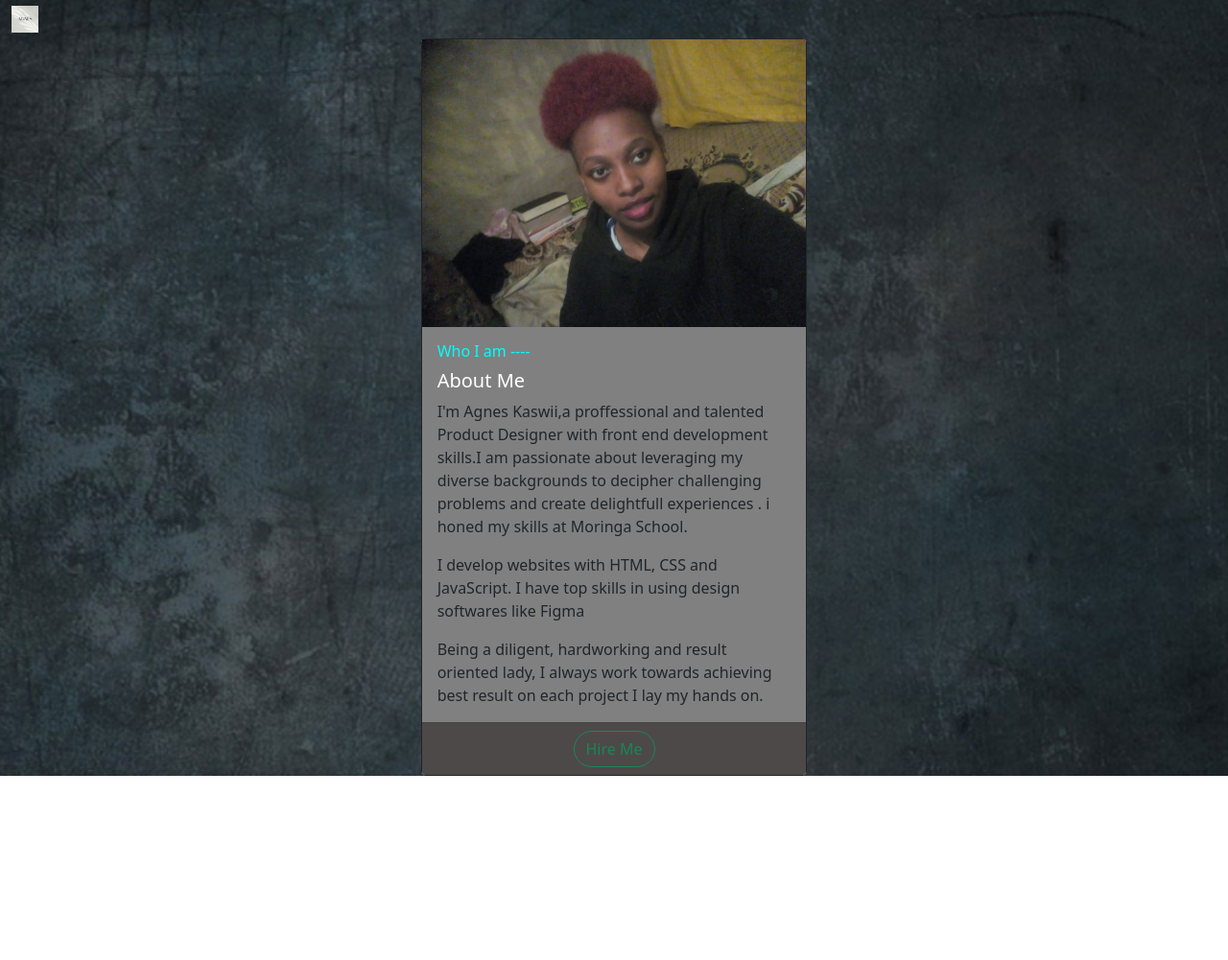
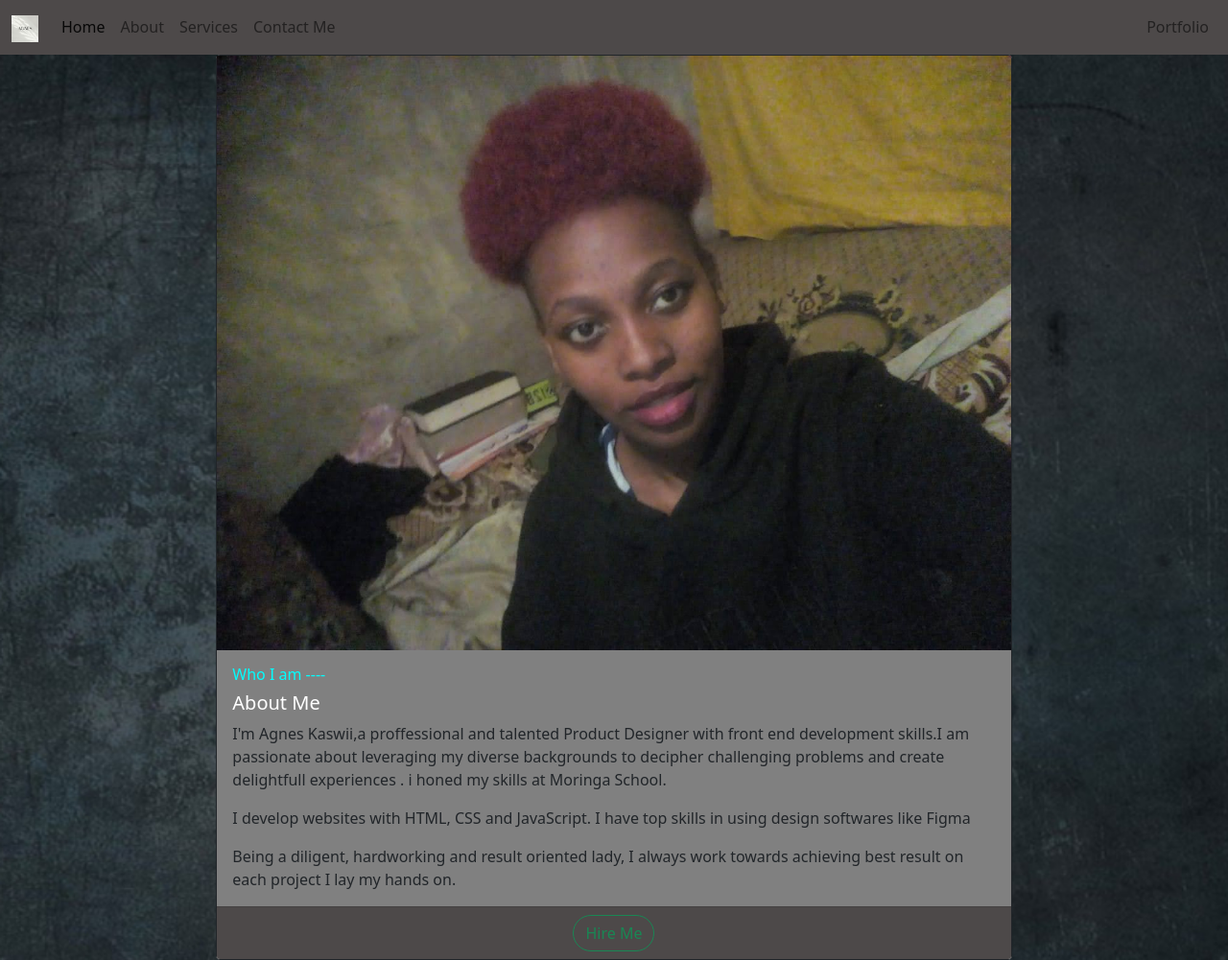
Before and after one commit to cheeks-cloud/Myportfolio, a plain HTML site: page about.html in a window 1280 px wide. Shown: the whole page at 96% size. Before the commit the page ends 809 px from the top, so only its background shows below. Drawn offline with nearby package versions, Linux system fonts and the light colour scheme.

Commit message:
adding the about page

```diff
--- a/about.html
+++ b/about.html
@@ -6,13 +6,16 @@
   <meta name="viewport" content="width=device-width, initial-scale=1.0">
   <link href="https://cdn.jsdelivr.net/npm/bootstrap@5.1.3/dist/css/bootstrap.min.css" rel="stylesheet" integrity="sha384-1BmE4kWBq78iYhFldvKuhfTAU6auU8tT94WrHftjDbrCEXSU1oBoqyl2QvZ6jIW3" crossorigin="anonymous">
   <link rel="stylesheet" href="https://cdn.jsdelivr.net/npm/bootstrap-icons@1.5.0/font/bootstrap-icons.css">
+  <link rel="stylesheet" href="path/to/font-awesome/css/font-awesome.min.css">
   <link rel="stylesheet" href="style.css" type="text/css">
   <title>Portfolio</title>
+
 </head>
 <body>
+  <nav class="navbar sticky-top navbar-expand-lg navbar-light">
     <div class="container-fluid">
         <a href="#" class="navbar-brand">
-        <img src="./Images/logo.jpg" height="28" alt="nVIDIA">
+            <img src="./Images/logo.jpg" height="28" alt="Agnes">
         </a>
         <button type="button" class="navbar-toggler" data-bs-toggle="collapse" data-bs-target="#navbarCollapse">
             <span class="navbar-toggler-icon"></span>
@@ -22,11 +25,11 @@
                 <a href="index.html" class="nav-item nav-link active">Home</a>
                 <a href="about.html" class="nav-item nav-link">About</a>
                 <a href="services.html" class="nav-item nav-link">Services</a>
-            <a href="#" class="nav-item nav-link">Contact Me</a>
+                <a href="contactme.html" class="nav-item nav-link">Contact Me</a>
 
             </div>
             <div class="navbar-nav ms-auto">
-          <a href="#" class="nav-item nav-link">Portfolio</a>
+              <a href="portfolio.html" class="nav-item nav-link">Portfolio</a>
             </div>
         </div>
     </div>
@@ -34,7 +37,7 @@
 
 <div class="container-fluid">
   <div class="row justify-content-center">
-    <div class="col-md-4">
+    <div class="col-md-8">
       <div class="card border-dark ">
           <img src="./Images/IMG-20200708-WA0012.jpg"alt="picture">
         <div class="card-body">
@@ -64,20 +67,9 @@
 
 
 
-
-</body>
-
-
-
-
-
-
-
 <script src="https://code.jquery.com/jquery-3.2.1.slim.min.js" integrity="sha384-KJ3o2DKtIkvYIK3UENzmM7KCkRr/rE9/Qpg6aAZGJwFDMVNA/GpGFF93hXpG5KkN" crossorigin="anonymous"></script>
   <script src="https://cdn.jsdelivr.net/npm/popper.js@1.12.9/dist/umd/popper.min.js" integrity="sha384-ApNbgh9B+Y1QKtv3Rn7W3mgPxhU9K/ScQsAP7hUibX39j7fakFPskvXusvfa0b4Q" crossorigin="anonymous"></script>
   <script src="https://cdn.jsdelivr.net/npm/bootstrap@4.0.0/dist/js/bootstrap.min.js" integrity="sha384-JZR6Spejh4U02d8jOt6vLEHfe/JQGiRRSQQxSfFWpi1MquVdAyjUar5+76PVCmYl" crossorigin="anonymous"></script>
 
-
-
-
+</body>
 </html>
```
Also changed, not shown: Images/Screenshot from 2022-02-26 20-32-17.png (added), Images/Screenshot from 2022-02-26 20-34-24.png (added), Images/Screenshot from 2022-02-26 20-35-06.png (added), Images/Screenshot from 2022-02-26 20-53-57.png (added), Images/Screenshot from 2022-02-26 20-55-30.png (added), Images/Screenshot from 2022-02-26 20-55-54.png (added), Images/Screenshot from 2022-02-26 20-56-31.png (added). Lines whose indentation alone changed are shown as unchanged.
